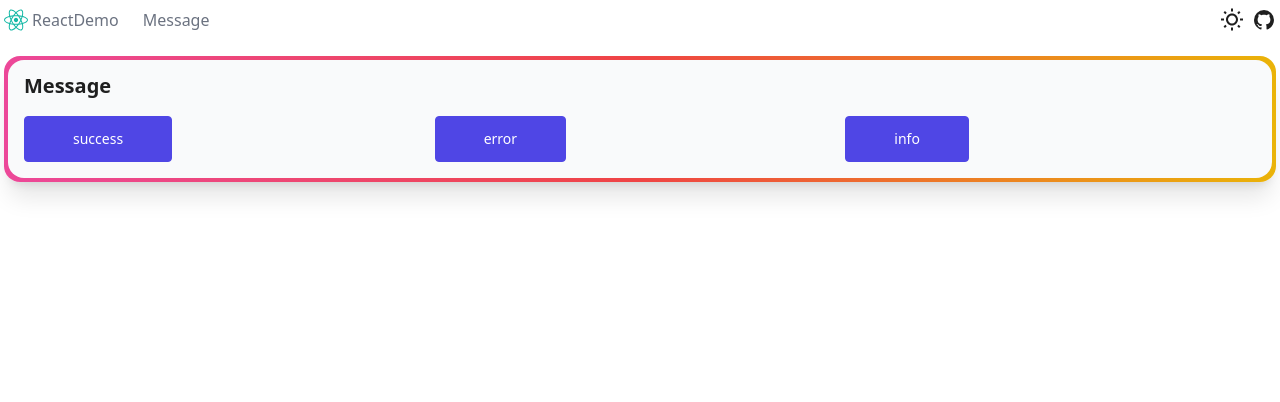
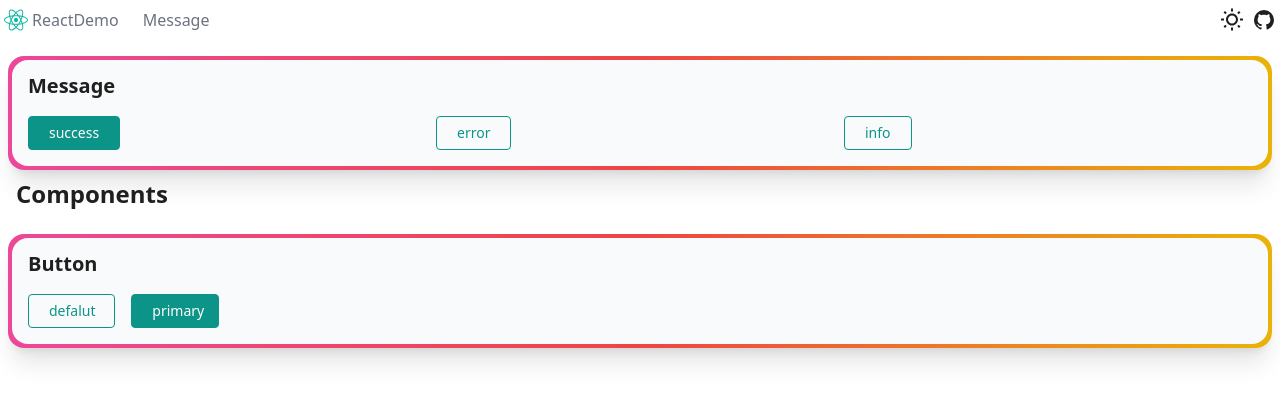
Before and after one commit to joey2217/react-demo, a React (Vite) app: page / in a window 1280 px wide. Shown: the top 402 px of the page. Built offline with nearby package versions, Linux system fonts and the light colour scheme.

Commit message:
feat: btn

```diff
--- a/src/components/Card.tsx
+++ b/src/components/Card.tsx
@@ -1,13 +1,17 @@
 import React, { memo } from 'react'
-import type { PropsWithChildren, ReactNode } from 'react'
+import type { PropsWithChildren, ReactNode, HTMLAttributes } from 'react'
 
 interface Props {
   title?: ReactNode
 }
 
-const Card: React.FC<PropsWithChildren<Props>> = ({ children, title }) => {
+const Card: React.FC<
+  PropsWithChildren<HTMLAttributes<HTMLDivElement> & Props>
+> = ({ children, title, className }) => {
   return (
-    <section className="rounded-2xl bg-gradient-to-r from-pink-500 via-red-500 to-yellow-500 shadow-xl p-1">
+    <section
+      className={`rounded-2xl bg-gradient-to-r from-pink-500 via-red-500 to-yellow-500 shadow-xl p-1 ${className}`}
+    >
       <div className="rounded-2xl bg-gray-50 dark:bg-gray-700">
         {title && (
           <div className="px-4 pt-3">
--- /dev/null
+++ b/src/components/base/Button.tsx
@@ -0,0 +1,47 @@
+import React, { memo, useMemo } from 'react'
+import type { PropsWithChildren, ButtonHTMLAttributes } from 'react'
+
+type ButtonType = 'default' | 'primary'
+
+interface ButtonProps {
+  type?: ButtonType
+  htmlType?: 'submit' | 'reset' | 'button' | undefined
+  className?: string
+}
+
+type Props = Omit<
+  ButtonHTMLAttributes<HTMLButtonElement>,
+  'type' | 'className'
+> &
+  ButtonProps
+
+const Button: React.FC<PropsWithChildren<Props>> = ({
+  children,
+  type = 'default',
+  htmlType = 'button',
+  className,
+  ...props
+}) => {
+  const computedClassName = useMemo(() => {
+    const classList = [
+      'px-5 py-1.5 inline-block rounded border text-sm font-medium focus:outline-none focus:ring-transparent',
+    ]
+    if (type === 'primary') {
+      classList.push('border-teal-600 bg-teal-600 text-white hover:bg-teal-600/50')
+    } else {
+      classList.push('text-teal-600 border-teal-600 hover:bg-teal-600/50 hover:text-white  active:bg-teal-500/50')
+    }
+    if (className) {
+      classList.push(className)
+    }
+    return classList.join(' ')
+  }, [className, type])
+
+  return (
+    <button {...props} type={htmlType} className={computedClassName}>
+      {children}
+    </button>
+  )
+}
+
+export default memo(Button)
--- a/src/context/MessageContext.tsx
+++ b/src/context/MessageContext.tsx
@@ -73,7 +73,7 @@ const DEFALUT_MESSAGE_OPTION: MessageOption = {
 export const MessageProvider: React.FC<PropsWithChildren> = ({ children }) => {
   const [showModal, setShowModal] = useState(false)
   const [msg, setMsg] = useState('')
-  const [messageOption, setMessageOption] = useState(DEFALUT_MESSAGE_OPTION)
+  const [messageOption, setMessageOption] = useState<MessageOption>(DEFALUT_MESSAGE_OPTION)
 
   useEffect(() => {
     if (showModal) {
--- a/src/layout/index.tsx
+++ b/src/layout/index.tsx
@@ -6,7 +6,7 @@ const AppLayout: React.FC = () => {
   return (
     <div className="container mx-auto px-1">
       <Header />
-      <main className="py-4">
+      <main className="container mx-auto px-1 py-4">
         <Outlet />
       </main>
     </div>
--- a/src/pages/home/index.tsx
+++ b/src/pages/home/index.tsx
@@ -1,37 +1,32 @@
 import React, { memo } from 'react'
+import Button from '../../components/base/Button'
 import Card from '../../components/Card'
 import { useMessage } from '../../context/MessageContext'
 
 const Home: React.FC = () => {
   const message = useMessage()
   return (
-    <div className="container mx-auto">
+    <div>
       <Card title="Message">
         <div className="grid grid-cols-12">
           <div className="col-span-4">
-            <button
-              className="inline-block rounded border border-indigo-600 bg-indigo-600 px-12 py-3 text-sm font-medium text-white hover:bg-transparent hover:text-indigo-600 focus:outline-none focus:ring active:text-indigo-500"
-              onClick={() => message.success('success')}
-            >
+            <Button type="primary" onClick={() => message.success('success')}>
               success
-            </button>
+            </Button>
           </div>
           <div className="col-span-4">
-            <button
-              className="inline-block rounded border border-indigo-600 bg-indigo-600 px-12 py-3 text-sm font-medium text-white hover:bg-transparent hover:text-indigo-600 focus:outline-none focus:ring active:text-indigo-500"
-              onClick={() => message.error('error')}
-            >
-              error
-            </button>
+            <Button onClick={() => message.error('error')}>error</Button>
           </div>
           <div className="col-span-4">
-            <button
-              className="inline-block rounded border border-indigo-600 bg-indigo-600 px-12 py-3 text-sm font-medium text-white hover:bg-transparent hover:text-indigo-600 focus:outline-none focus:ring active:text-indigo-500"
-              onClick={() => message.info('info')}
-            >
-              info
-            </button>
+            <Button onClick={() => message.info('info')}>info</Button>
           </div>
+        </div>
+      </Card>
+      <h2 className="font-bold text-2xl p-2">Components</h2>
+      <Card title="Button" className="mt-4">
+        <div className="grid gap-4 grid-cols-12">
+          <Button>defalut</Button>
+          <Button type="primary">primary</Button>
         </div>
       </Card>
     </div>
--- a/src/pages/message/index.tsx
+++ b/src/pages/message/index.tsx
@@ -1,4 +1,5 @@
 import React, { memo } from 'react'
+import Button from '../../components/base/Button'
 import Card from '../../components/Card'
 import { useMessage } from '../../context/MessageContext'
 
@@ -8,28 +9,15 @@ const Message: React.FC = () => {
     <Card>
       <div className="grid grid-cols-12">
         <div className="col-span-4">
-          <button
-            className="inline-block rounded border border-indigo-600 bg-indigo-600 px-12 py-3 text-sm font-medium text-white hover:bg-transparent hover:text-indigo-600 focus:outline-none focus:ring active:text-indigo-500"
-            onClick={() => message.success('success')}
-          >
+          <Button type="primary" onClick={() => message.success('success')}>
             success
-          </button>
+          </Button>
         </div>
         <div className="col-span-4">
-          <button
-            className="inline-block rounded border border-indigo-600 bg-indigo-600 px-12 py-3 text-sm font-medium text-white hover:bg-transparent hover:text-indigo-600 focus:outline-none focus:ring active:text-indigo-500"
-            onClick={() => message.error('error')}
-          >
-            error
-          </button>
+          <Button onClick={() => message.error('error')}>error</Button>
         </div>
         <div className="col-span-4">
-          <button
-            className="inline-block rounded border border-indigo-600 bg-indigo-600 px-12 py-3 text-sm font-medium text-white hover:bg-transparent hover:text-indigo-600 focus:outline-none focus:ring active:text-indigo-500"
-            onClick={() => message.info('info')}
-          >
-            info
-          </button>
+          <Button onClick={() => message.info('info')}>info</Button>
         </div>
       </div>
     </Card>
```
Also changed, not shown: 1 other file (tests, documents, lock files or other folders).
